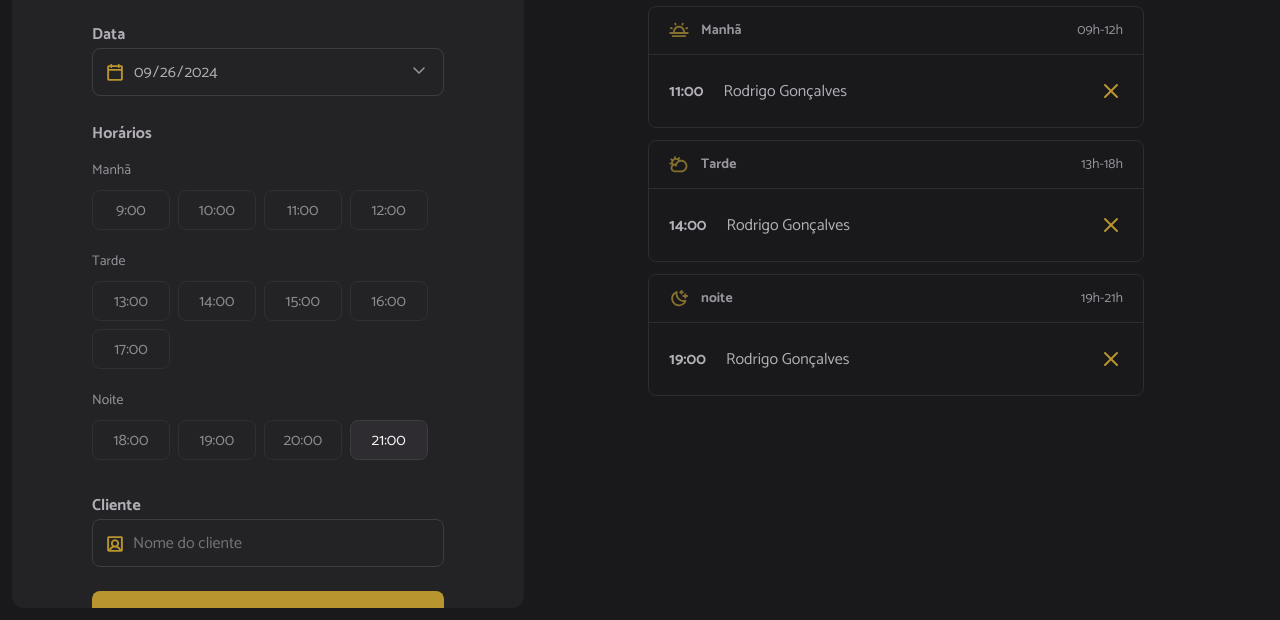
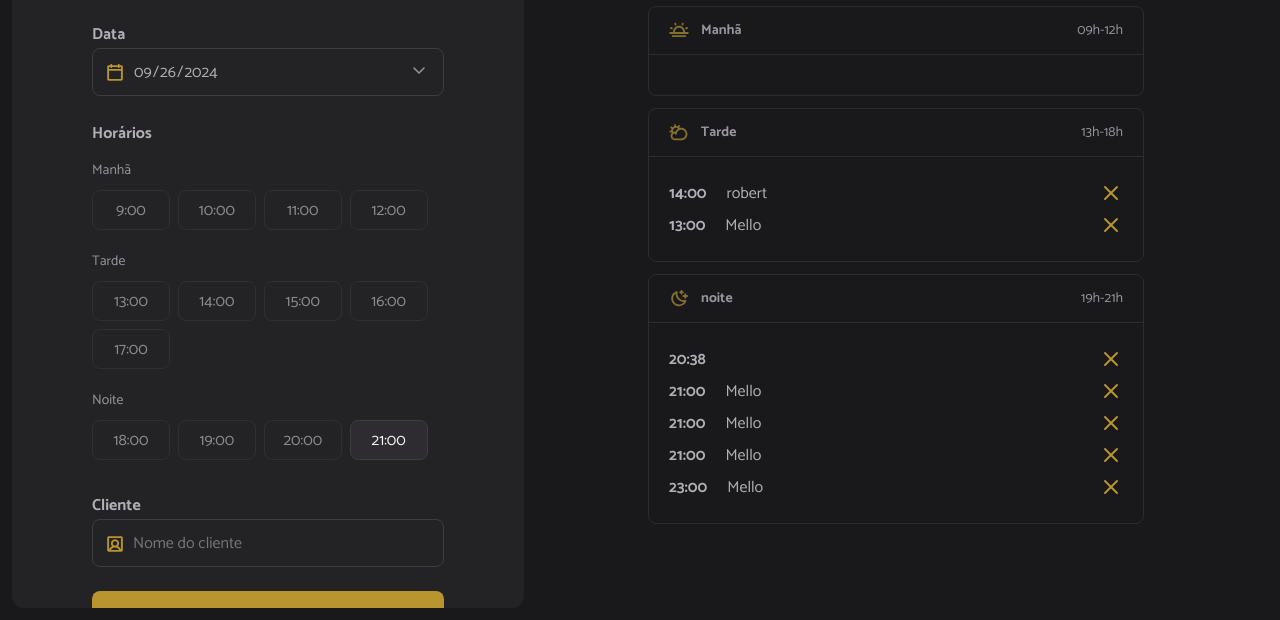
Before and after one commit to mellodev11/HairDay, a website built with webpack: page index.html in a window 1280 px wide. Shown: the part 180-800 px from the top of the page. Built offline with nearby package versions, Linux system fonts and the light colour scheme; data requests are answered from the project's data file.

Commit message:
renderizando horários já agendados

```diff
--- a/server.json
+++ b/server.json
@@ -9,14 +9,34 @@
       "when": "2024-09-25T13:00:00.000Z"
     },
     {
-      "id": 1727316921188,
+      "id": "1727316921188",
       "name": "robert",
       "when": "2024-09-26T14:00:00.000Z"
     },
     {
-      "id": 1727316958242,
+      "id": "1727316958242",
       "name": "Mello",
       "when": "2024-09-26T13:00:00.000Z"
+    },
+    {
+      "id": "1727377287163",
+      "name": "Mello",
+      "when": "2024-09-26T21:00:00.000Z"
+    },
+    {
+      "id": "1727377313867",
+      "name": "Mello",
+      "when": "2024-09-26T21:00:00.000Z"
+    },
+    {
+      "id": "1727377323938",
+      "name": "Mello",
+      "when": "2024-09-26T21:00:00.000Z"
+    },
+    {
+      "id": 1727377802013,
+      "name": "Mello",
+      "when": "2024-09-26T23:00:00.000Z"
     }
   ]
 }
--- a/src/modules/schedules/load.js
+++ b/src/modules/schedules/load.js
@@ -1,5 +1,6 @@
 import { hoursLoad } from "../form/hours-load.js";
 import { scheduleFetchByDay } from "../../services/schedule-fetch-by-day.js";
+import { schedulesShow } from "../schedules/show.js";
 
 //Seleciona o input de data
 const selectedDate = document.getElementById("date");
@@ -9,7 +10,10 @@ export async function schedulesDay() {
 
   //Busca na API os agendamentos
   const dailySchedules = await scheduleFetchByDay({ date });
-  console.log(dailySchedules);
+
+  // exibe os agendamentos
+  schedulesShow({ dailySchedules });
+
   //renderiza as horas disponiveis
   hoursLoad({ date });
 }
--- /dev/null
+++ b/src/modules/schedules/show.js
@@ -0,0 +1,53 @@
+import dayjs from "dayjs";
+
+//seleciona as seções manha tarde e noite
+
+const periodMorning = document.getElementById("period-morning");
+const periodAfternoon = document.getElementById("period-afternoon");
+const periodNight = document.getElementById("period-night");
+
+export function schedulesShow({ dailySchedules }) {
+  try {
+    //limpa as listas
+    periodMorning.innerHTML = "";
+    periodAfternoon.innerHTML = "";
+    periodNight.innerHTML = "";
+
+    //renderiza os agendamento por periodo
+    dailySchedules.forEach((schedule) => {
+      const item = document.createElement("li");
+      const time = document.createElement("strong");
+      const name = document.createElement("span");
+
+      //add o id do agendamento
+      item.setAttribute("data-id", schedule.id);
+
+      time.textContent = dayjs(schedule.when).format("HH:mm");
+      name.textContent = schedule.name;
+
+      //cria o ícone de cancelar o agendamento
+
+      const cancelIcon = document.createElement("img");
+      cancelIcon.classList.add("cancel-icon");
+      cancelIcon.setAttribute("src", "./src/assets/cancel.svg");
+      cancelIcon.setAttribute("alt", "Cancelar");
+
+      //add o tempo , nome , icone no item
+      item.append(time, name, cancelIcon);
+
+      //obtém somente a hora
+      const hour = dayjs(schedule.when).hour();
+
+      //renderiza o agendamento na sessão (manhã, tarde, noite)
+      if (hour <= 12) {
+        periodMorning.appendChild(item);
+      } else if (hour > 12 && hour <= 18) {
+        periodAfternoon.appendChild(item);
+      } else {
+        periodNight.appendChild(item);
+      }
+    });
+  } catch (error) {
+    alert("Não foi possivel exibir os agendamentos");
+  }
+}
```
Also changed, not shown: index.html (+6 -6 lines).
